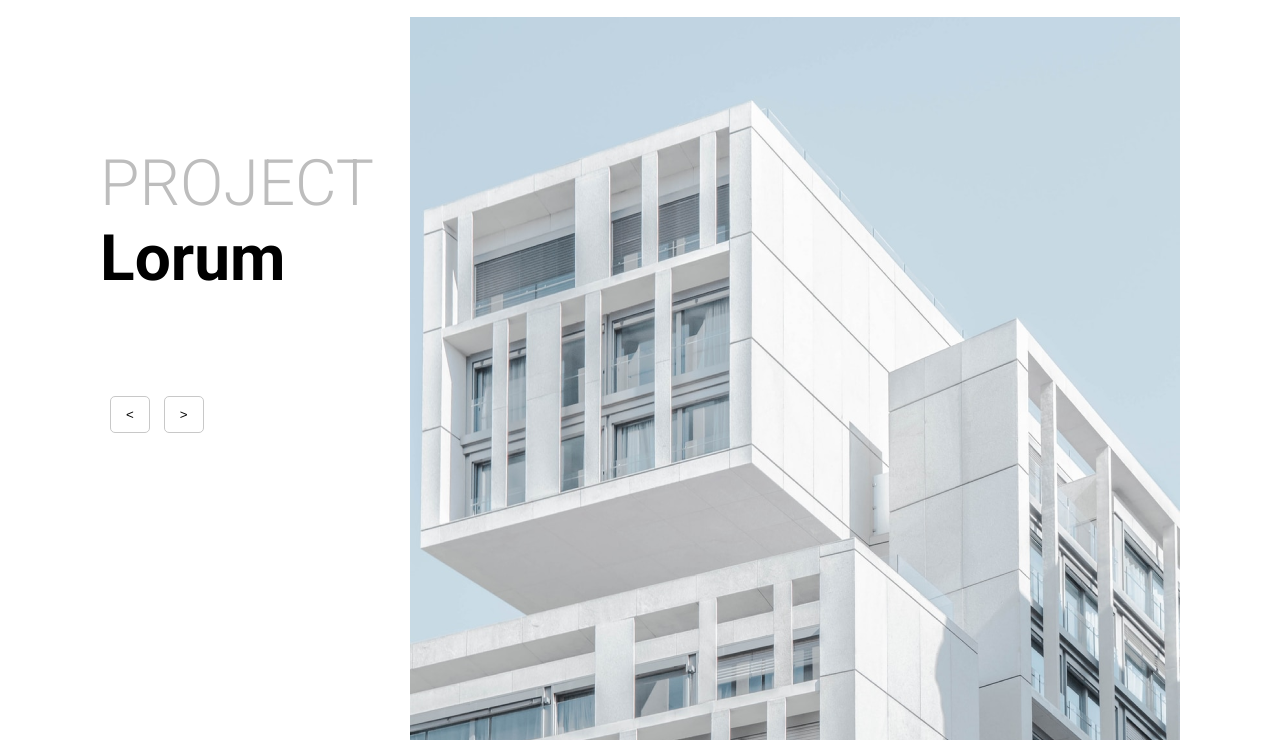
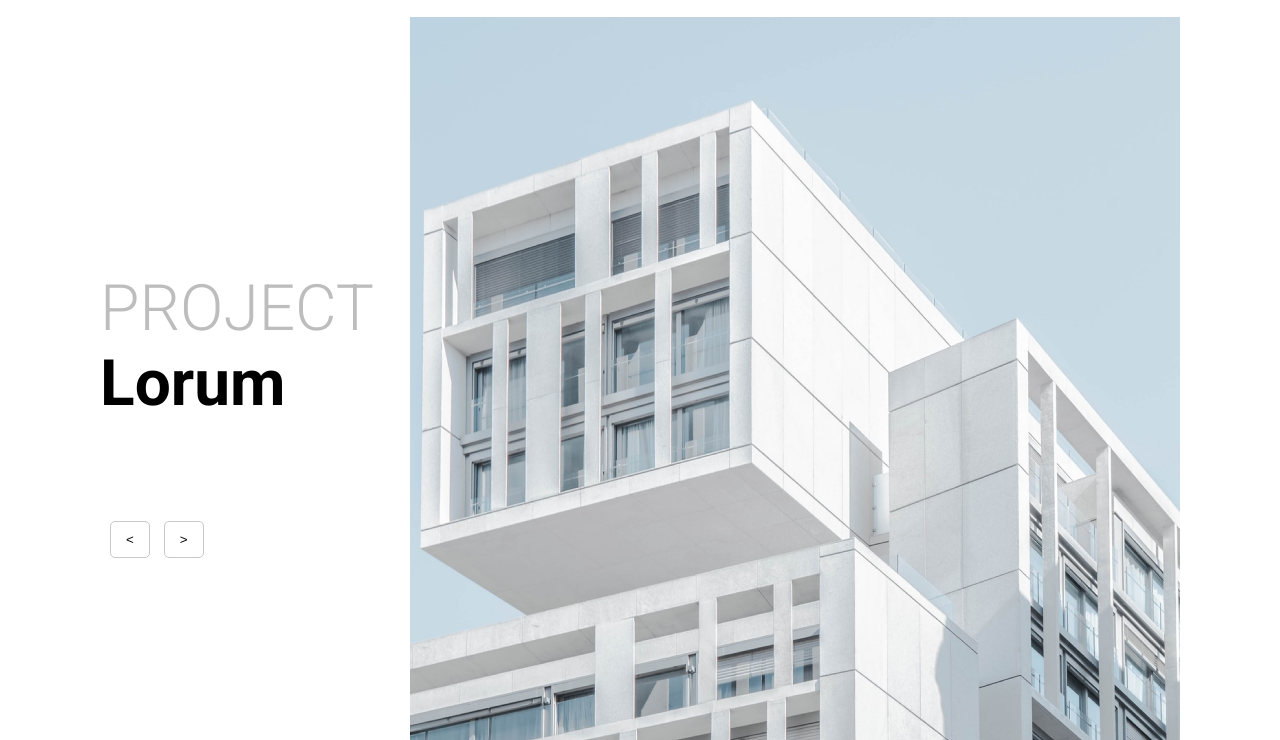
Before and after one commit to Abdulloh-272/front-endqoshimcha2, a plain HTML site: page index.html in a window 1280 px wide. Shown: the part 43-783 px from the top of the page. Drawn offline with Linux system fonts and the light colour scheme.

Commit message:
Add files via upload

```diff
--- a/style.css
+++ b/style.css
@@ -124,6 +124,10 @@ header {
 .lorum h2 {
   font-size: 64px;
   margin-bottom: 100px;
+}
+
+.lorum {
+  margin-top: 250px;
 }
 
 .view {
```
